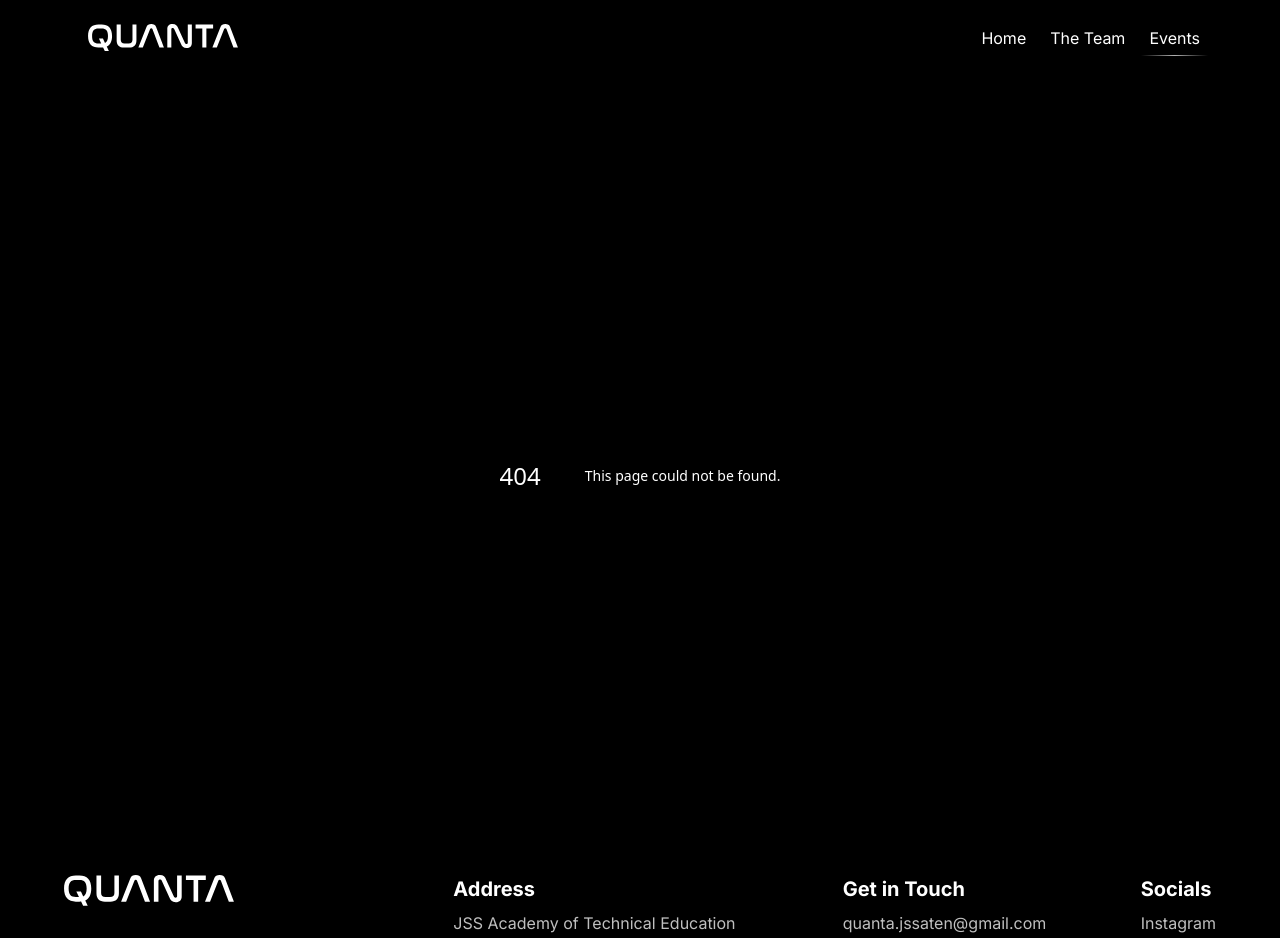
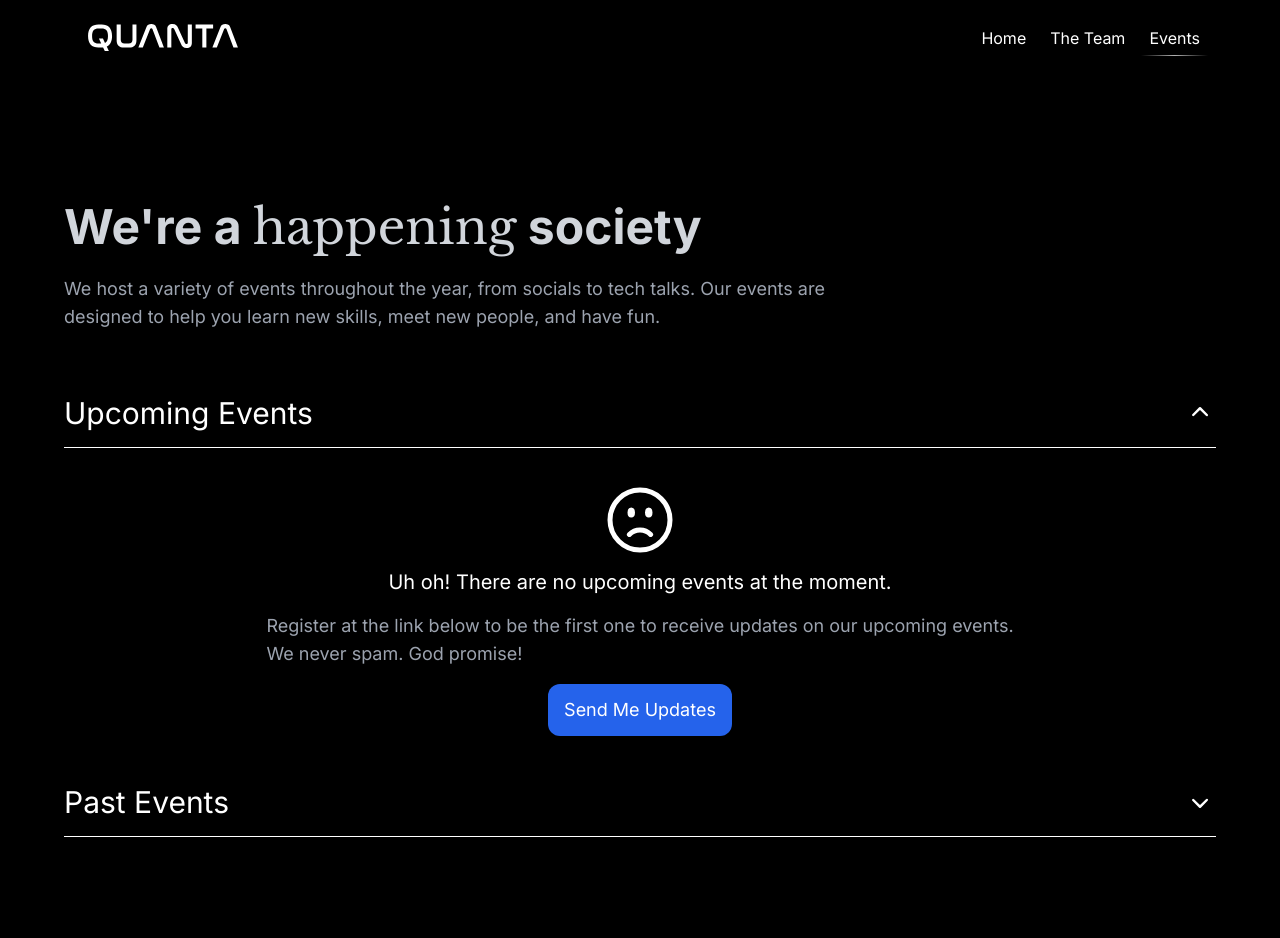
Before and after one commit to thisisamish/quanta, a Next.js app: page /events in a window 1280 px wide. Before the commit this address had no page. Shown: the top 938 px of the page. Built offline with nearby package versions, Linux system fonts and the light colour scheme.

Commit message:
build events page

```diff
--- /dev/null
+++ b/app/events/layout.tsx
@@ -0,0 +1,7 @@
+export default function Layout({ children }: { children: React.ReactNode }) {
+    return (
+        <main className="max-w-6xl mx-auto">
+            {children}
+        </main>
+    )
+}
--- /dev/null
+++ b/app/events/page.tsx
@@ -0,0 +1,160 @@
+'use client';
+
+import { useState } from 'react';
+import * as motion from '../lib/framer';
+
+export default function EventsPage() {
+	const [upcomingDropdown, setUpcomingDropdown] = useState(true);
+	const [pastDropdown, setPastDropdown] = useState(false);
+
+	function handleUpcomingDropdownClick() {
+		setUpcomingDropdown(!upcomingDropdown);
+	}
+
+	function handlePastDropdownClick() {
+		setPastDropdown(!pastDropdown);
+	}
+
+	return (
+		<>
+			<motion.h1
+				initial={{ opacity: 0 }}
+				animate={{ opacity: 1 }}
+				transition={{
+					delay: 0.15,
+					duration: 0.95,
+					ease: [0.165, 0.84, 0.44, 1],
+				}}
+				className="mx-auto text-3xl font-bold tracking-normal text-gray-300 sm:text-5xl mt-32"
+			>
+				We&apos;re a{' '}
+				<span className="font-cursive font-normal">happening</span>{' '}
+				society
+			</motion.h1>
+			<p className="text-center lg:text-left text-lg mb-12 mt-6 max-w-md sm:max-w-xl md:max-w-2xl lg:max-w-3xl sm:text-gray-400 text-gray-500">
+				We host a variety of events throughout the year, from socials to
+				tech talks. Our events are designed to help you learn new
+				skills, meet new people, and have fun.
+			</p>
+
+			<button
+				className="w-full border-b border-white py-4 flex justify-between items-center"
+				onClick={handleUpcomingDropdownClick}
+			>
+				<h2 className="text-3xl">Upcoming Events</h2>
+				{upcomingDropdown ? (
+					<svg
+						xmlns="http://www.w3.org/2000/svg"
+						viewBox="0 0 20 20"
+						fill="currentColor"
+						className="w-8 h-8"
+					>
+						<path
+							fillRule="evenodd"
+							d="M9.47 6.47a.75.75 0 0 1 1.06 0l4.25 4.25a.75.75 0 1 1-1.06 1.06L10 8.06l-3.72 3.72a.75.75 0 0 1-1.06-1.06l4.25-4.25Z"
+							clipRule="evenodd"
+						/>
+					</svg>
+				) : (
+					<svg
+						xmlns="http://www.w3.org/2000/svg"
+						viewBox="0 0 20 20"
+						fill="currentColor"
+						className="w-8 h-8"
+					>
+						<path
+							fillRule="evenodd"
+							d="M5.22 8.22a.75.75 0 0 1 1.06 0L10 11.94l3.72-3.72a.75.75 0 1 1 1.06 1.06l-4.25 4.25a.75.75 0 0 1-1.06 0L5.22 9.28a.75.75 0 0 1 0-1.06Z"
+							clipRule="evenodd"
+						/>
+					</svg>
+				)}
+			</button>
+			{upcomingDropdown ? (
+				<DropdownContent
+					msg={
+						'There are no upcoming events for now. Register at this link to receive updates on our future events.'
+					}
+				/>
+			) : (
+				<></>
+			)}
+
+			<button
+				className="w-full border-b border-white py-4 flex justify-between items-center"
+				onClick={handlePastDropdownClick}
+			>
+				<h2 className="text-3xl">Past Events</h2>
+				{pastDropdown ? (
+					<svg
+						xmlns="http://www.w3.org/2000/svg"
+						viewBox="0 0 20 20"
+						fill="currentColor"
+						className="w-8 h-8"
+					>
+						<path
+							fillRule="evenodd"
+							d="M9.47 6.47a.75.75 0 0 1 1.06 0l4.25 4.25a.75.75 0 1 1-1.06 1.06L10 8.06l-3.72 3.72a.75.75 0 0 1-1.06-1.06l4.25-4.25Z"
+							clipRule="evenodd"
+						/>
+					</svg>
+				) : (
+					<svg
+						xmlns="http://www.w3.org/2000/svg"
+						viewBox="0 0 20 20"
+						fill="currentColor"
+						className="w-8 h-8"
+					>
+						<path
+							fillRule="evenodd"
+							d="M5.22 8.22a.75.75 0 0 1 1.06 0L10 11.94l3.72-3.72a.75.75 0 1 1 1.06 1.06l-4.25 4.25a.75.75 0 0 1-1.06 0L5.22 9.28a.75.75 0 0 1 0-1.06Z"
+							clipRule="evenodd"
+						/>
+					</svg>
+				)}
+			</button>
+			{pastDropdown ? (
+				<DropdownContent msg={'Show past events here.'} />
+			) : (
+				<></>
+			)}
+
+			<div className="mb-28"></div>
+		</>
+	);
+}
+
+function DropdownContent({ msg }: { msg: string }) {
+	return (
+		<div className="px-4 py-8 text-lg flex flex-col justify-center items-center">
+			<svg
+				xmlns="http://www.w3.org/2000/svg"
+				fill="none"
+				viewBox="0 0 24 24"
+				strokeWidth={1.5}
+				stroke="currentColor"
+				className="w-20 h-20"
+			>
+				<path
+					strokeLinecap="round"
+					strokeLinejoin="round"
+					d="M15.182 16.318A4.486 4.486 0 0 0 12.016 15a4.486 4.486 0 0 0-3.198 1.318M21 12a9 9 0 1 1-18 0 9 9 0 0 1 18 0ZM9.75 9.75c0 .414-.168.75-.375.75S9 10.164 9 9.75 9.168 9 9.375 9s.375.336.375.75Zm-.375 0h.008v.015h-.008V9.75Zm5.625 0c0 .414-.168.75-.375.75s-.375-.336-.375-.75.168-.75.375-.75.375.336.375.75Zm-.375 0h.008v.015h-.008V9.75Z"
+				/>
+			</svg>
+			<p className="text-xl mb-4 mt-2">
+				Uh oh! There are no upcoming events at the moment.
+			</p>
+			<div className="text-gray-400">
+				<p>
+					Register at the link below to be the first one to receive
+					updates on our upcoming events.
+				</p>
+				<p className="mb-4">We never spam. God promise!</p>
+			</div>
+			{/* On click of this button, a modal should open for user to enter their details. */}
+			<button className="bg-blue-600 rounded-xl text-white px-4 py-3 hover:bg-blue-500 transition">
+				Send Me Updates
+			</button>
+		</div>
+	);
+}
--- a/app/layout.tsx
+++ b/app/layout.tsx
@@ -1,12 +1,19 @@
 import './globals.css';
 
 import { Inter } from 'next/font/google';
+import { Libre_Baskerville } from 'next/font/google';
 
 import Navbar from './components/Navbar';
 
 import type { Metadata } from 'next';
 import Footer from './components/Footer';
 const inter = Inter({ subsets: ['latin'] });
+const libreBaskerville = Libre_Baskerville({
+	style: 'italic',
+	weight: '400',
+	variable: '--font-libre-baskerville',
+	subsets: ['latin'],
+});
 
 export const metadata: Metadata = {
 	title: 'Quanta JSS',
@@ -55,7 +62,7 @@ export default function RootLayout({
 	return (
 		<html lang="en">
 			<body
-				className={`${inter.className} bg-background text-white overflow-x-hidden`}
+				className={`${inter.className} ${libreBaskerville.variable} bg-background text-white overflow-x-hidden`}
 			>
 				<Navbar links={links} />
 				{children}
--- a/app/team/page.tsx
+++ b/app/team/page.tsx
@@ -26,7 +26,7 @@ const TeamPage = () => {
 				}}
 				className="mx-auto text-3xl font-bold tracking-normal text-gray-300 sm:text-5xl mt-32"
 			>
-				Meet The Team
+				Meet <span className="font-cursive font-normal">The Team</span>
 			</motion.h1>
 			<p className="text-center lg:text-left text-lg mb-16 mt-6 max-w-md sm:max-w-xl md:max-w-2xl lg:max-w-3xl sm:text-gray-400 text-gray-500">
 				Our team is a group of passionate individuals who are dedicated
--- a/tailwind.config.ts
+++ b/tailwind.config.ts
@@ -9,7 +9,10 @@ const config: Config = {
 	theme: {
 		extend: {
 			colors: {
-				background: "#000",
+				background: '#000',
+			},
+			fontFamily: {
+				cursive: ['var(--font-libre-baskerville)'],
 			},
 		},
 	},
```
Also changed, not shown: 1 other file (tests, documents, lock files or other folders).
